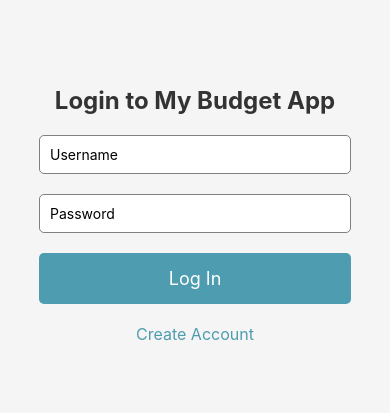
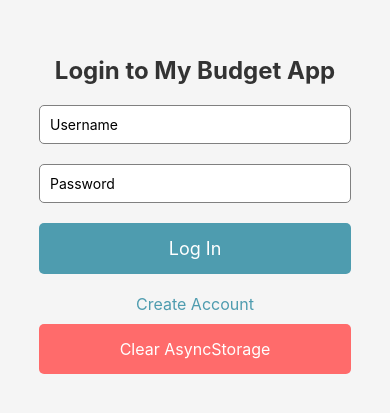
Before and after one commit to aaron2168218/moneyManagementApp, a React Native app in the folder managementApp/: screen /Budget in a window 390 px wide. Shown: the part 207-620 px from the top of the page. Built offline with nearby package versions, Linux system fonts and the light colour scheme.

Commit message:
Added Clear Asysc for testing purposese

```diff
--- a/managementApp/Budget.js
+++ b/managementApp/Budget.js
@@ -4,8 +4,7 @@ import { useUser } from "./UserContext";
 
 const BudgetScreen = () => {
   const { user, updateBudget } = useUser();
-  // Initialize tempBudgets with the current user's budgets or default values
-  const [tempBudgets, setTempBudgets] = useState(user?.budgets || {
+  const [tempBudgets, setTempBudgets] = useState({
     Food: '',
     Transport: '',
     Utilities: '',
@@ -13,20 +12,29 @@ const BudgetScreen = () => {
     Other: '',
   });
 
-  // Update tempBudgets to reflect any changes in the user's budgets
   useEffect(() => {
+    // Initialize tempBudgets with the user's budget values if available
     if (user && user.budgets) {
       setTempBudgets(user.budgets);
     }
-  }, [user?.budgets]); // Listen for changes specifically in user.budgets
+  }, [user?.budgets]);
 
   const handleSaveBudgets = async () => {
+    // Update the budgets in user context with the tempBudgets
     await Promise.all(
       Object.keys(tempBudgets).map(category =>
         updateBudget(user.id, category, tempBudgets[category])
       )
     );
     Alert.alert("Budgets Updated", "Your budgets have been successfully updated.");
+  };
+
+  const handleBudgetChange = (category, text) => {
+    // Update tempBudgets state when the budget input changes
+    setTempBudgets(prev => ({
+      ...prev,
+      [category]: text
+    }));
   };
 
   return (
@@ -37,10 +45,7 @@ const BudgetScreen = () => {
           <TextInput
             style={styles.input}
             value={tempBudgets[category]}
-            onChangeText={(text) => setTempBudgets((prev) => ({
-              ...prev,
-              [category]: text
-            }))}
+            onChangeText={(text) => handleBudgetChange(category, text)}
             keyboardType="numeric"
             placeholder="Set budget"
           />
--- a/managementApp/LoginScreen.js
+++ b/managementApp/LoginScreen.js
@@ -1,6 +1,6 @@
-// LoginScreen.js
 import React, { useState } from 'react';
 import { View, TextInput, Text, TouchableOpacity, StyleSheet, Alert } from 'react-native';
+import AsyncStorage from '@react-native-async-storage/async-storage'; // Import AsyncStorage
 import { useUser } from './UserContext'; // Adjust the path as necessary
 
 const LoginScreen = ({ navigation }) => {
@@ -19,6 +19,15 @@ const LoginScreen = ({ navigation }) => {
       }
     } catch (error) {
       Alert.alert('Login Error', 'An error occurred during login');
+    }
+  };
+
+  const clearStorage = async () => {
+    try {
+      await AsyncStorage.clear();
+      Alert.alert('AsyncStorage Cleared', 'Data has been cleared successfully.');
+    } catch (error) {
+      Alert.alert('Clearing AsyncStorage Failed', 'An error occurred while clearing data.');
     }
   };
 
@@ -41,9 +50,14 @@ const LoginScreen = ({ navigation }) => {
       <TouchableOpacity onPress={handleLogin} style={styles.button}>
         <Text style={styles.buttonText}>Log In</Text>
       </TouchableOpacity>
-      {/* Add Create Account Button */}
+
       <TouchableOpacity onPress={() => navigation.navigate('Signup')} style={styles.createAccountButton}>
         <Text style={styles.createAccountButtonText}>Create Account</Text>
+      </TouchableOpacity>
+
+      {/* Button to clear AsyncStorage */}
+      <TouchableOpacity onPress={clearStorage} style={styles.clearStorageButton}>
+        <Text style={styles.clearStorageButtonText}>Clear AsyncStorage</Text>
       </TouchableOpacity>
     </View>
   );
@@ -77,18 +91,29 @@ const styles = StyleSheet.create({
     borderRadius: 5,
     width: '80%',
     alignItems: 'center',
-    marginBottom: 10, // Added some margin bottom for spacing
+    marginBottom: 10,
   },
   buttonText: {
     color: 'white',
     fontSize: 18,
   },
   createAccountButton: {
-    marginTop: 10, // Added some margin top for spacing
-    // Optional: Adjust the styling as needed to match your design
+    marginTop: 10,
   },
   createAccountButtonText: {
-    color: '#4e9caf', // Choose a color that fits your app theme
+    color: '#4e9caf',
+    fontSize: 16,
+  },
+  clearStorageButton: {
+    marginTop: 10,
+    backgroundColor: '#ff6b6b',
+    padding: 15,
+    borderRadius: 5,
+    width: '80%',
+    alignItems: 'center',
+  },
+  clearStorageButtonText: {
+    color: 'white',
     fontSize: 16,
   },
 });
--- a/managementApp/UserContext.js
+++ b/managementApp/UserContext.js
@@ -20,57 +20,52 @@ export const UserProvider = ({ children }) => {
     useEffect(() => {
         const loadUsers = async () => {
             const loadedUsers = await getUsersFromStorage();
-            console.log('Loaded users from storage:', loadedUsers);
-            // Optional: Automatically set a user based on your criteria (e.g., last logged-in user)
+            if (loadedUsers.length) {
+                console.log('Loaded users from storage:', loadedUsers);
+                // Optionally set a default user here if needed
+            }
         };
         loadUsers();
     }, []);
 
     const addUser = async (newUser) => {
+        const users = await getUsersFromStorage();
         newUser.id = Date.now().toString();
         newUser.expenditures = [];
-        newUser.budgets = {
-            Food: '',
-            Transport: '',
-            Utilities: '',
-            Entertainment: '',
-            Other: '',
-        };
-        const users = await getUsersFromStorage();
+        newUser.budgets = { Food: '', Transport: '', Utilities: '', Entertainment: '', Other: '' };
         users.push(newUser);
         await saveUsersToStorage(users);
-        setUser(newUser); // Optionally set the newly added user as the current user
+        setUser(newUser); // Set the newly added user as current user
     };
 
-    const updateBudget = async (category, amount) => {
-        if (!user) return;
-
+    const updateBudget = async (userId, category, amount) => {
         const users = await getUsersFromStorage();
-        const userIndex = users.findIndex((u) => u.id === user.id);
+        const userIndex = users.findIndex(u => u.id === userId);
         if (userIndex !== -1) {
             users[userIndex].budgets[category] = amount;
             await saveUsersToStorage(users);
-            setUser(users[userIndex]); // Update the current user state
+            setUser({ ...users[userIndex] }); // Update context with modified user
         }
     };
 
     const addExpenditureForUser = async (newExpenditure) => {
         if (!user) return;
-
         const users = await getUsersFromStorage();
-        const userIndex = users.findIndex((u) => u.id === user.id);
+        const userIndex = users.findIndex(u => u.id === user.id);
         if (userIndex !== -1) {
             users[userIndex].expenditures.push(newExpenditure);
             await saveUsersToStorage(users);
-            setUser(users[userIndex]); // Update the current user state
+            setUser({ ...users[userIndex] }); // Update context with modified user
         }
     };
 
     const findUserByUsernameAndPassword = async (username, password) => {
         const users = await getUsersFromStorage();
-        const foundUser = users.find((user) => user.username === username && user.password === password);
-        if (foundUser) setUser(foundUser); // Optionally set the found user as the current user
-        return foundUser;
+        const foundUser = users.find(user => user.username === username && user.password === password);
+        if (foundUser) {
+            setUser(foundUser); // Set found user as current user
+            return foundUser;
+        }
     };
 
     return (
```
